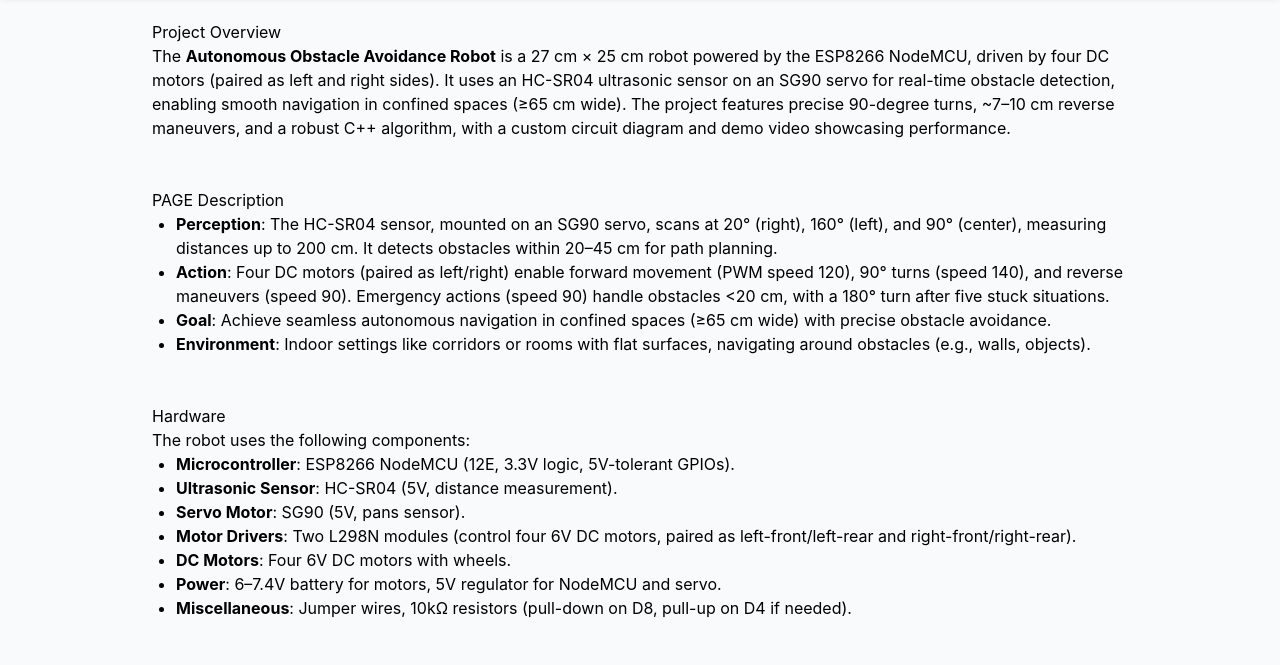
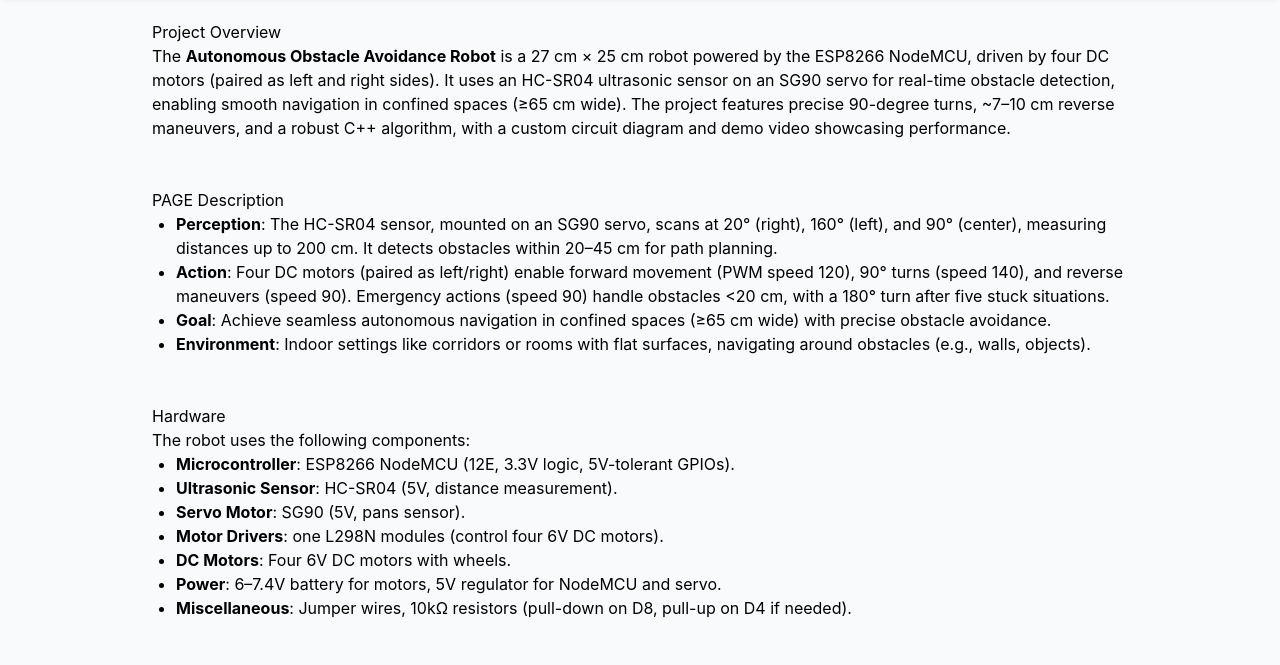
Before and after one commit to Tonmoy-Roy-CSE-CU/IoT-Projects, a plain HTML site: page Autonomous Obstacle Avoidace Robot/index.html in a window 1280 px wide. Shown: the part 68-733 px from the top of the page. Drawn offline with nearby package versions, Linux system fonts and the light colour scheme.

Commit message:
documentation edited two motor driver to one motor driver.

```diff
--- a/Autonomous Obstacle Avoidace Robot/index.html
+++ b/Autonomous Obstacle Avoidace Robot/index.html
@@ -68,7 +68,7 @@
           <li><strong>Microcontroller</strong>: ESP8266 NodeMCU (12E, 3.3V logic, 5V-tolerant GPIOs).</li>
           <li><strong>Ultrasonic Sensor</strong>: HC-SR04 (5V, distance measurement).</li>
           <li><strong>Servo Motor</strong>: SG90 (5V, pans sensor).</li>
-          <li><strong>Motor Drivers</strong>: Two L298N modules (control four 6V DC motors, paired as left-front/left-rear and right-front/right-rear).</li>
+          <li><strong>Motor Drivers</strong>: one L298N modules (control four 6V DC motors).</li>
           <li><strong>DC Motors</strong>: Four 6V DC motors with wheels.</li>
           <li><strong>Power</strong>: 6–7.4V battery for motors, 5V regulator for NodeMCU and servo.</li>
           <li><strong>Miscellaneous</strong>: Jumper wires, 10kΩ resistors (pull-down on D8, pull-up on D4 if needed).</li>
```
